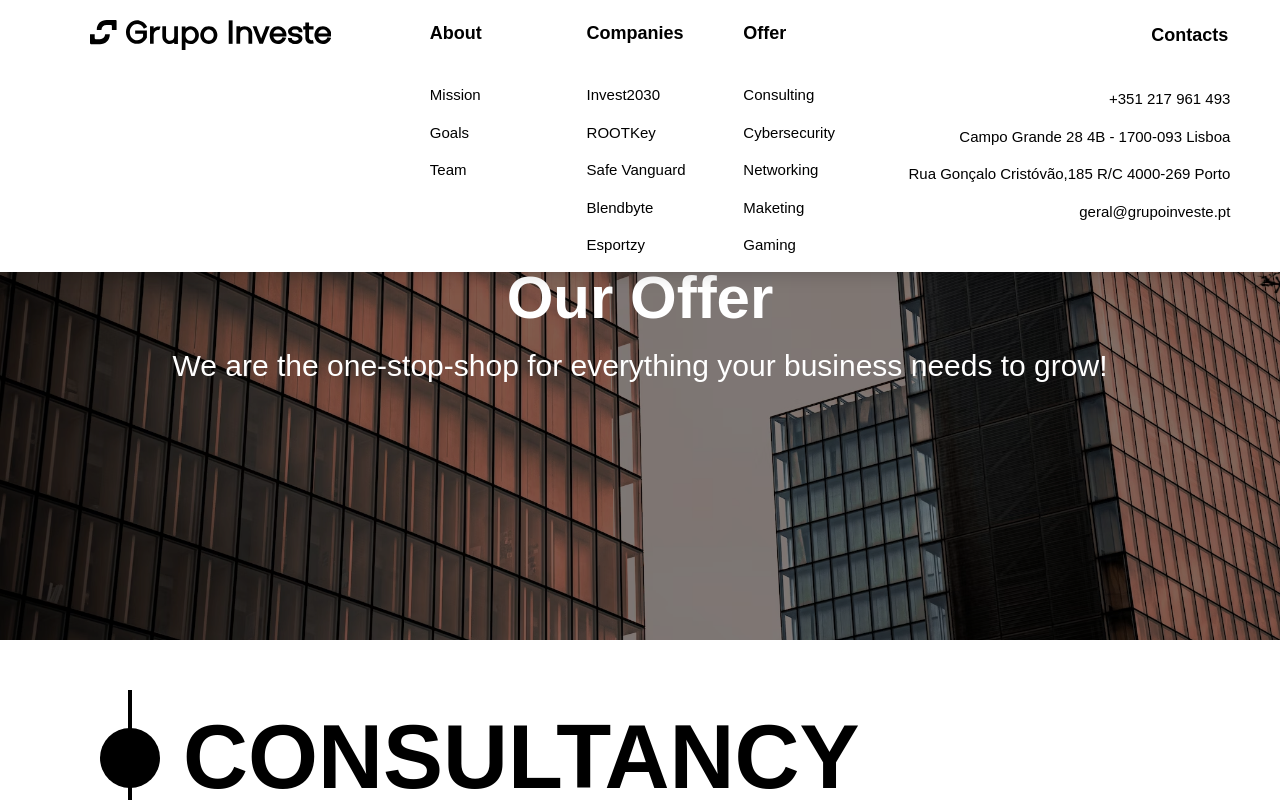
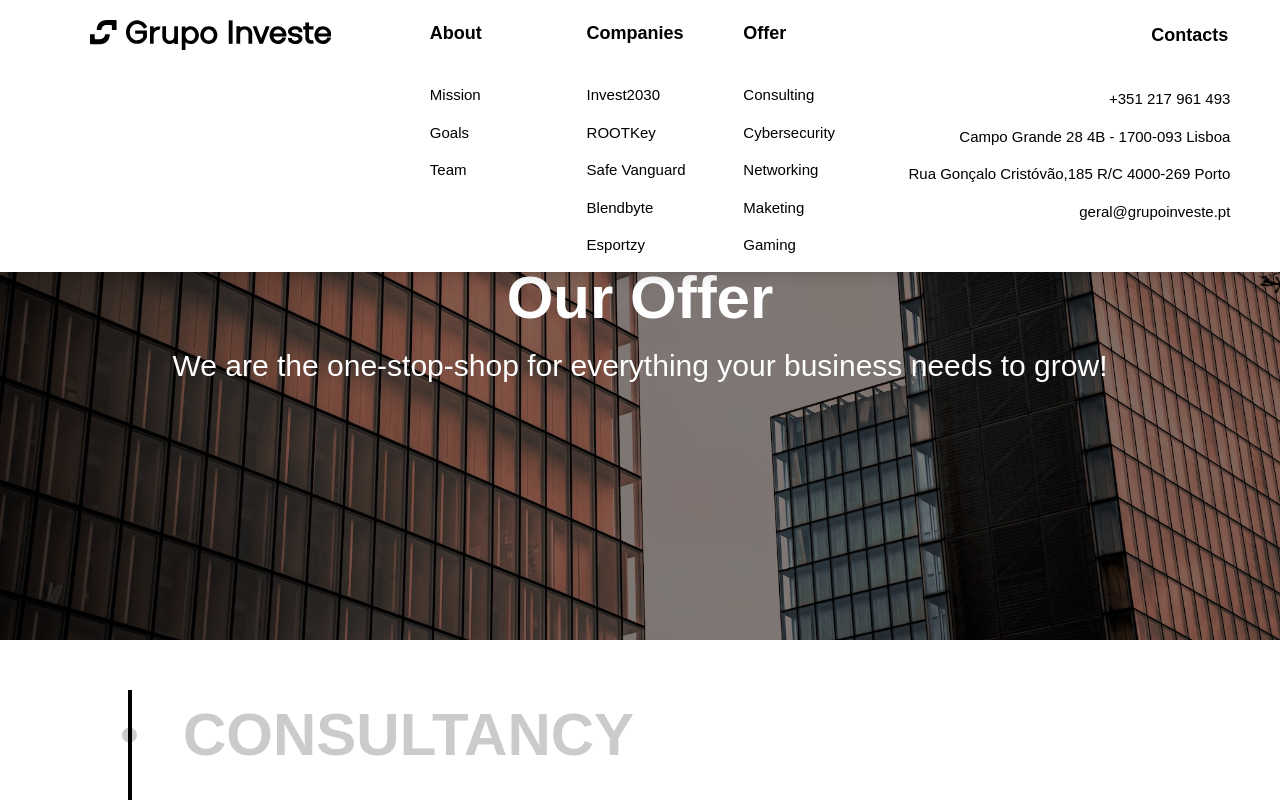
Before and after one commit to GoncaloGil0/ml-grupoinveste, a React (Create React App) app: page /offer in a window 1280 px wide. Shown: the top 800 px of the page. Built offline with nearby package versions, Linux system fonts and the light colour scheme; a web font is replaced by a local one; what react-native-localize would draw is missing.

Commit message:
changes offer

```diff
--- a/src/components/navBar/navBar.tsx
+++ b/src/components/navBar/navBar.tsx
@@ -43,33 +43,33 @@ export default function NavBar() {
         {window.innerWidth < 1200 ? <HiMenu onClick={() => { setState(!state) }} /> : null}
       </div>
       <div className='col center'>
-        <a className="title" href="/about">{t('navBar.about')}</a>
-        <a href="/about#mission">{t('navBar.mission')}</a>
-        <a href="/about#goals">{t('navBar.goals')}</a>
-        <a href="/about#team">{t('navBar.team')}</a>
+        <a className="title" href="/about" onClick={ () => setState(false)}>{t('navBar.about')}</a>
+        <a href="/about#mission" onClick={ () => setState(false)}>{t('navBar.mission')}</a>
+        <a href="/about#goals" onClick={ () => setState(false)}>{t('navBar.goals')}</a>
+        <a href="/about#team" onClick={ () => setState(false)}>{t('navBar.team')}</a>
       </div>
       <div className='col center'>
-        <a className="title" href="/companies">{t('navBar.companies')}</a>
-        <a href="/invest2030">Invest2030</a>
-        <a href="/rootkey">ROOTKey</a>
-        <a href="/safevanguard">Safe Vanguard</a>
-        <a href="/blendbyte">Blendbyte</a>
-        <a href="/esportzy">Esportzy</a>
+        <a onClick={ () => setState(false)} className="title" href="/companies">{t('navBar.companies')}</a>
+        <a onClick={ () => setState(false)} href="/invest2030">Invest2030</a>
+        <a onClick={ () => setState(false)} href="/rootkey">ROOTKey</a>
+        <a onClick={ () => setState(false)} href="/safevanguard">Safe Vanguard</a>
+        <a onClick={ () => setState(false)} href="/blendbyte">Blendbyte</a>
+        <a onClick={ () => setState(false)} href="/esportzy">Esportzy</a>
       </div>
       <div className='col center'>
-        <a className="title" href="/offer">{t('navBar.offer')}</a>
-        <a href="/offer#consulting">{t('navBar.offer2')}</a>
-        <a href="/offer#cybersecurity">{t('navBar.offer3')}</a>
-        <a href="/offer#networking">{t('navBar.offer4')}</a>
-        <a href="/offer#marketing">{t('navBar.offer5')}</a>
-        <a href="/offer#gaming">{t('navBar.offer1')}</a>
+        <a onClick={ () => setState(false)} className="title" href="/offer">{t('navBar.offer')}</a>
+        <a onClick={ () => setState(false)} href="/offer#consulting">{t('navBar.offer2')}</a>
+        <a onClick={ () => setState(false)} href="/offer#cybersecurity">{t('navBar.offer3')}</a>
+        <a onClick={ () => setState(false)} href="/offer#networking">{t('navBar.offer4')}</a>
+        <a onClick={ () => setState(false)} href="/offer#marketing">{t('navBar.offer5')}</a>
+        <a onClick={ () => setState(false)} href="/offer#gaming">{t('navBar.offer1')}</a>
       </div>
       <div className='col contact'>
-        <a className="title" href={`mailto:${globalVar.email}`}>{t('navBar.contacts')}</a>
-        <a href={`tel:${globalVar.numeroTlmLisboa}`}>{globalVar.numeroTlmLisboa}</a>
-        <a href={globalVar.sedeLisboaMaps}>{globalVar.sedeLisboa}</a>
-        <a href={globalVar.sedePortoMaps}>{globalVar.sedePorto}</a>
-        <a href={`mailto:${globalVar.email}`}>{globalVar.email}</a>
+        <a onClick={ () => setState(false)} className="title" href={`mailto:${globalVar.email}`}>{t('navBar.contacts')}</a>
+        <a onClick={ () => setState(false)} href={`tel:${globalVar.numeroTlmLisboa}`}>{globalVar.numeroTlmLisboa}</a>
+        <a onClick={ () => setState(false)} href={globalVar.sedeLisboaMaps}>{globalVar.sedeLisboa}</a>
+        <a onClick={ () => setState(false)} href={globalVar.sedePortoMaps}>{globalVar.sedePorto}</a>
+        <a onClick={ () => setState(false)} href={`mailto:${globalVar.email}`}>{globalVar.email}</a>
       </div>
     </nav >
   )
--- a/src/pages/Offer/offer.css
+++ b/src/pages/Offer/offer.css
@@ -60,17 +60,19 @@
     left: -10px;
     background-color: black;
     border-radius: 50%;
+}
+
+.offer .array .visible h1 span {
     height: 60px;
     width: 60px;
     left: -32px;
-    border-color: black;
 }
 
-.offer .array h1 {
+.offer .array .visible h1 {
     font-size: 90px;
 }
 
-.offer .array p {
+.offer .array .visible p {
     transition: .7s all;
     font-size: 20px;
 }
@@ -79,14 +81,27 @@
     padding: 0 5%;
 }
 
-.offer .array :is(p, h1) {
+.offer .array section h1 {
+    transition: .5s;
+    opacity: 20%;
+}
+
+.offer .array section p {
+    opacity: 15%;
+}
+
+.offer .array .visible :is(p, h1) {
     opacity: 100%;
 }
 
 @media screen and (max-width: 600px) {
     .offer .offerHero .textOfferHero :is(h1, h5) {
         text-align: left;
-        width: 100%;
+        width: 90%;
+    }
+    .offer .array section :is(h1, p) {
+        padding-left: 10%;
+        transition: 1s;
     }
     .offer .array {
         width: 90vw;
@@ -94,7 +109,7 @@
     .offer .array h1 {
         font-size: 30px !important;
     }
-    .offer .array section h1 span {
+    .offer .array .visible h1 span {
         height: 30px;
         width: 30px;
         left: -17px;
--- a/src/pages/Offer/offer.tsx
+++ b/src/pages/Offer/offer.tsx
@@ -1,45 +1,103 @@
-import { Hero } from '../../components/Heros';
+import React, { useEffect, useRef, useState } from 'react';
+import { Hero } from '../../components/Heros'
 import './offer.css';
-import offer from '../../assets/bg/offer.avif';
+import offer from '../../assets/bg/offer.avif'
 import { useTranslation } from 'react-i18next';
-
+interface SectionRefs {
+    consulting: React.MutableRefObject<HTMLElement | null>;
+    cybersecurity: React.MutableRefObject<HTMLElement | null>;
+    networking: React.MutableRefObject<HTMLElement | null>;
+    marketing: React.MutableRefObject<HTMLElement | null>;
+    gamming: React.MutableRefObject<HTMLElement | null>;
+}
 
 export default function Offer() {
     const { t } = useTranslation();
 
+    const sectionRefs: SectionRefs = {
+        consulting: useRef(null),
+        cybersecurity: useRef(null),
+        networking: useRef(null),
+        marketing: useRef(null),
+        gamming: useRef(null),
+    };
+
+    const [visibleSection, setVisibleSection] = useState<string | null>(null);
+
+    const checkVisibility = () => {
+        let currentVisible: string | null = null;
+
+        Object.keys(sectionRefs).forEach((sectionKey, index, array) => {
+            const section = sectionKey as keyof SectionRefs;
+            const scrollDiv = sectionRefs[section].current;
+
+            if (scrollDiv) {
+                const rect = scrollDiv.getBoundingClientRect();
+                const centerY = rect.top + rect.height / 1;
+
+                if (centerY >= window.innerHeight * 0.2 && centerY <= window.innerHeight * 0.8) {
+                    currentVisible = section;
+                }
+            }
+
+            if (index === array.length - 1 && currentVisible === null) {
+                const firstSection = array[0] as keyof SectionRefs;
+                currentVisible = firstSection;
+            }
+        });
+
+        setVisibleSection(currentVisible || null);
+    };
+
+    useEffect(() => {
+        window.addEventListener('scroll', checkVisibility);
+
+        return () => {
+            window.removeEventListener('scroll', checkVisibility);
+        };
+    }, []);
+
+    useEffect(() => {
+        checkVisibility();
+    }, []);
+
     return (
         <main className='offer'>
-      <Hero.Root img={offer} className='offerHero' textClassName='textOfferHero'>
+            <Hero.Root
+                img={offer}
+                className='offerHero'
+                textClassName='textOfferHero'
+            >
                 <Hero.Title title={t('offer.hero.title')} />
                 <Hero.Description desc={t('offer.hero.subTitle')} />
             </Hero.Root>
             <div className='array'>
-        <section id='consulting' >
-          <h1>{t('offer.section1.title')} <span/></h1>
+                <section className={visibleSection === 'consulting' ? 'visible' : ''} id='consulting' ref={sectionRefs.consulting}>
+                    <h1 >{t('offer.section1.title')} <span/></h1>
                     <p>{t('offer.section1.text1')}</p>
                     <p>{t('offer.section1.text2')}</p>
                 </section>
-        <section id='cybersecurity' >
-          <h1>{t('offer.section2.title')} <span/></h1>
+                <section className={visibleSection === 'cybersecurity' ? 'visible' : ''} id='cybersecurity' ref={sectionRefs.cybersecurity}>
+                    <h1 >{t('offer.section2.title')} <span/></h1>
                     <p>{t('offer.section2.text1')}</p>
                     <p>{t('offer.section2.text2')}</p>
                 </section>
-        <section id='networking' >
-          <h1>{t('offer.section3.title')} <span/></h1>
+                <section className={visibleSection === 'networking' ? 'visible' : ''} id='networking' ref={sectionRefs.networking}>
+                    <h1 >{t('offer.section3.title')} <span/></h1>
                     <p>{t('offer.section3.text1')}</p>
                     <p>{t('offer.section3.text2')}</p>
                 </section>
-        <section id='marketing' >
-          <h1>{t('offer.section4.title')} <span/></h1>
+                <section className={visibleSection === 'marketing' ? 'visible' : ''} id='marketing' ref={sectionRefs.marketing}>
+                    <h1 >{t('offer.section4.title')} <span/></h1>
                     <p>{t('offer.section4.text1')}</p>
                     <p>{t('offer.section4.text2')}</p>
                 </section>
-        <section id='gaming' >
-          <h1>{t('offer.section5.title')} <span/></h1>
+                <section className={visibleSection === 'gamming' ? 'visible' : ''} id='gaming' ref={sectionRefs.gamming}>
+                    <h1 >{t('offer.section5.title')} <span/></h1>
                     <p>{t('offer.section5.text1')}</p>
                     <p>{t('offer.section5.text2')}</p>
                 </section>
             </div>
         </main>
-  );
-};
+    )
+}
```
Lines whose indentation alone changed are shown as unchanged.
